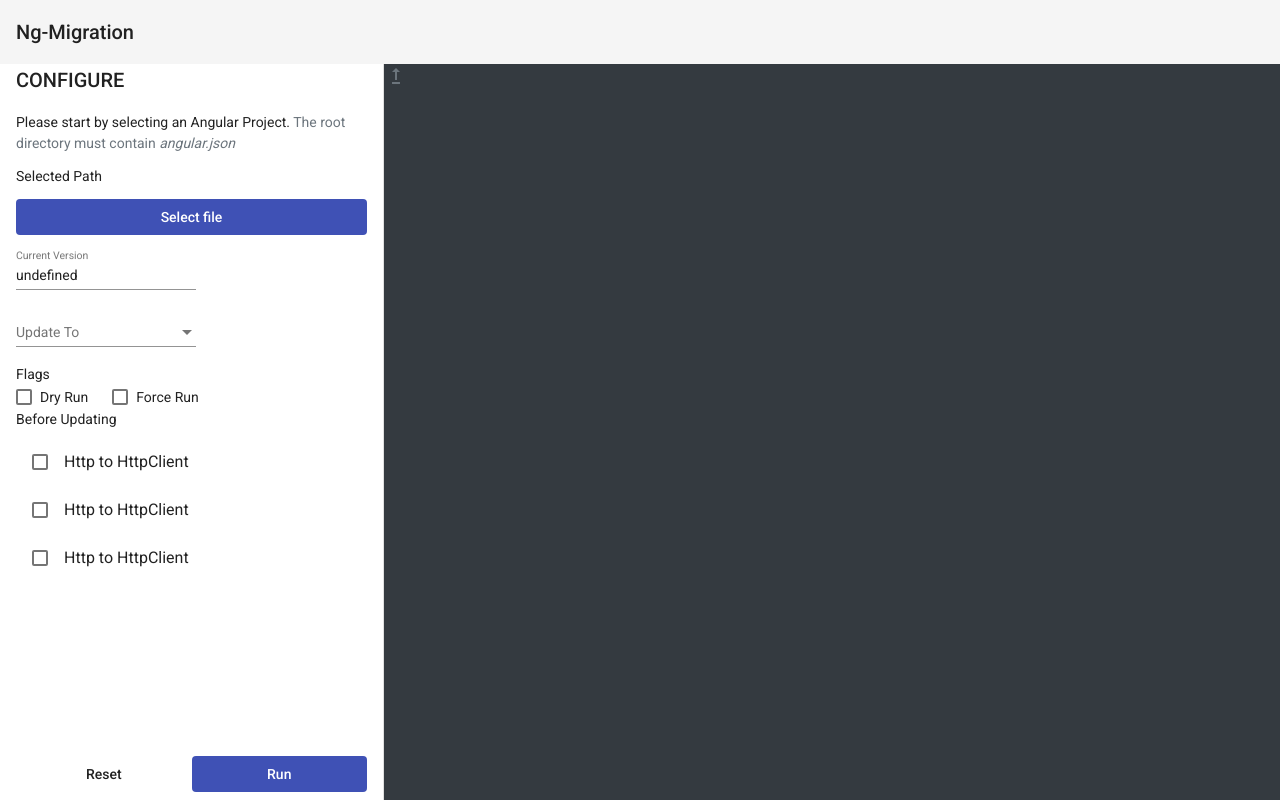
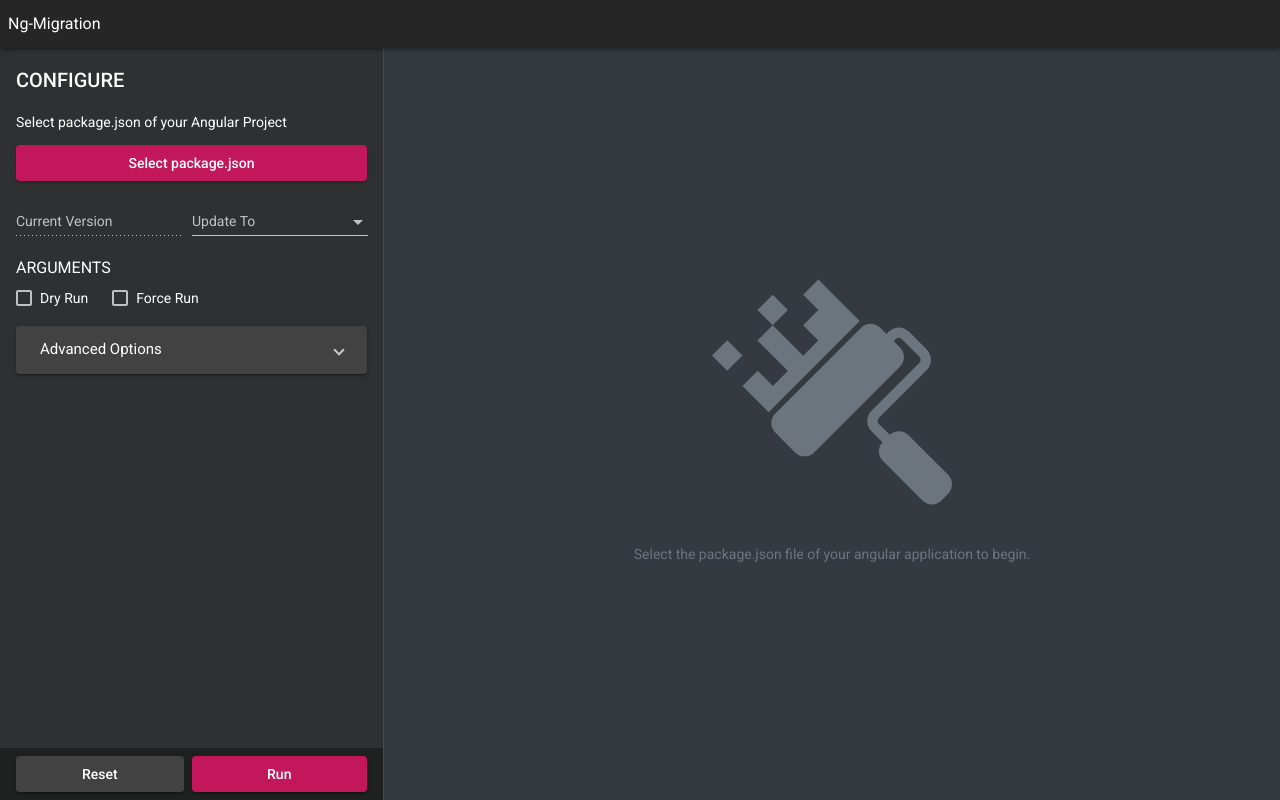
Before and after one commit to AngshumanT695/MigrationApp, an Angular app: page / in a window 1280 px wide. Built offline with nearby package versions, Linux system fonts and the light colour scheme.

Commit message:
UI Changes

```diff
--- a/angular.json
+++ b/angular.json
@@ -28,7 +28,7 @@
               "src/assets"
             ],
             "styles": [
-              "./node_modules/@angular/material/prebuilt-themes/indigo-pink.css",
+              "./node_modules/@angular/material/prebuilt-themes/pink-bluegrey.css",
               "node_modules/bootstrap/dist/css/bootstrap-grid.min.css",
               "src/styles.less"
             ],
--- a/src/app/app.component.html
+++ b/src/app/app.component.html
@@ -1,22 +1,23 @@
-<mat-toolbar>
-  <span>Ng-Migration</span>
-</mat-toolbar>
+<header class="app-header mat-elevation-z3">
+  <h1>Ng-Migration</h1>
+</header>
+
 <mat-sidenav-container class="main-container bg-dark">
   <mat-sidenav mode="side" opened class="side-drawer">
     <div class="d-flex flex-column h-100">
-      <h2 class="px-3">CONFIGURE</h2>
+      <h2 class="px-3 pt-3">CONFIGURE</h2>
       <div class="px-3 flex-grow-1 overflow-auto">
-        <p>Please start by selecting an Angular Project.<span class="text-muted"> The root directory must contain <span
-              class="font-italic">angular.json</span></span></p>
-        <p>Selected Path </p>
-        <button mat-flat-button color="primary" class="w-100" (click)="choosePath()">Select file</button>
+
+        <div>
+          <p>Select package.json of your Angular Project</p>
+          <button mat-raised-button color="primary" class="w-100" (click)="choosePath()">Select package.json</button>
           <input type="file" #fileInput class="d-none" accept=".json" (change)="onFileSelect($event)">
-        <div class="mt-3">
-          <mat-form-field class="mr-2">
+          <div class="d-flex mt-3">
+            <mat-form-field class="w-50 mr-2">
               <mat-label>Current Version</mat-label>
-            <input matInput [value]="version" readonly>
+              <input matInput [value]="version" readonly disabled>
             </mat-form-field>
-          <mat-form-field>
+            <mat-form-field class="w-50">
               <mat-label>Update To</mat-label>
               <mat-select name="updateTo">
                 <mat-option>Choose</mat-option>
@@ -24,41 +25,46 @@
               </mat-select>
             </mat-form-field>
           </div>
-        <div>
-          <div>Flags</div>
-          <mat-checkbox [disabled]="dryRunFlagDisabled" class="pr-4"> Dry Run </mat-checkbox>
-          <mat-checkbox [disabled]="forceRunFlagDisabled"> Force Run </mat-checkbox>
         </div>
-        <p class="m-0">Before Updating</p>
-        <mat-selection-list #replacementActionList>
-          <mat-list-option checkboxPosition="before" >Http to HttpClient</mat-list-option>
-          <mat-list-option checkboxPosition="before">Http to HttpClient</mat-list-option>
-          <mat-list-option checkboxPosition="before">Http to HttpClient</mat-list-option>
-        </mat-selection-list>
-        <!--<mat-accordion>
+
+        <div class="mb-3">
+          <h3 class="mb-1">ARGUMENTS</h3>
+          <mat-checkbox class="pr-4">Dry Run</mat-checkbox>
+          <mat-checkbox> Force Run </mat-checkbox>
+        </div>
+
+        <mat-accordion>
           <mat-expansion-panel>
             <mat-expansion-panel-header>
               <mat-panel-title>
-                Before Updating
+                Advanced Options
               </mat-panel-title>
             </mat-expansion-panel-header>
+            <div>
               <mat-selection-list #replacementActionList>
-              <mat-list-option checkboxPosition="before">Http to HttpClient</mat-list-option>
-              <mat-list-option checkboxPosition="before">Http to HttpClient</mat-list-option>
-              <mat-list-option checkboxPosition="before">Http to HttpClient</mat-list-option>
+                <h5 class="m-0">Migrations before updating</h5>
+                <mat-list-option class="mb-2" checkboxPosition="before">
+                  Renderer will be converted to Renderer2
+                </mat-list-option>
+                <mat-list-option class="mb-2" checkboxPosition="before">
+                  Legacy HttpModule will be changed to HttpClientModule
+                </mat-list-option>
               </mat-selection-list>
+            </div>
           </mat-expansion-panel>
-        </mat-accordion>-->
+        </mat-accordion>
       </div>
-      <div class="px-3 py-2">
-        <button mat-flat-button class="w-50" >Reset</button>
-        <button mat-flat-button color="primary" class="w-50" type="submit" >Run</button>
+
+      <div class="px-3 py-2 toolbar-footer d-flex">
+        <button mat-raised-button class="w-50 mr-2">Reset</button>
+        <button mat-raised-button color="primary" class="w-50" type="submit">Run</button>
       </div>
     </div>
   </mat-sidenav>
   <mat-sidenav-content>
-    <div class="text-secondary">
-      <mat-icon>upgrade</mat-icon>
+    <div class="fresh-start text-secondary" (click)="choosePath()">
+      <img class="fresh-start-icon" src="assets/renovate.svg">
+      <P>Select the package.json file of your angular application to begin.</P>
     </div>
   </mat-sidenav-content>
 </mat-sidenav-container>
--- a/src/app/app.component.less
+++ b/src/app/app.component.less
@@ -1,60 +1,62 @@
 :host {
   display: block;
 }
-.main-container {
-  display: flex;
-  min-height: calc(100vh - 64px);
-  justify-content: stretch;
-  .side-drawer {
-    width: 30%;
+
+.app-header {
+  position: relative;
+  padding: .5rem;
+  color: #fff;
+  background: #262626;
+  z-index: 100;
+
+  h1 {
+    margin: 0;
+    font-size: 1rem;
   }
 }
+
+.main-container {
+  min-height: calc(100vh - 48px);
+
+}
+
+.mat-drawer {
+  background-color: #2e3031;
+}
+
+.side-drawer {
+  min-width: 270px;
+  width: 30%;
+}
+
+.mat-list-option {
+  margin-bottom: 0.5rem;
+  font-size: 0.9rem;
+}
+
+.toolbar-footer {
+  background-color: #1f2020;
+}
+
 .w-50 {
   width: 50%;
 }
 
+.w-50.mr-2 {
+  width: calc(50% - 0.5rem);
+}
 
-/*.main-container {
-  position: fixed;
+.fresh-start {
   display: flex;
   flex-direction: column;
-  top: 50%;
-  left: 50%;
-  transform: translate(-50%, -50%);
-  margin: 0 auto;
-  width: 500px;
-  min-height: 400px;
-  max-height: 660px;
-  overflow: hidden;
-
-  @media (min-width: 576px) {
-    width: 560px;
-  }
-
-  @media (min-width: 768px) {
-    width: 620px;
-  }
+  height: calc(100vh - 48px);
+  justify-content: center;
+  align-items: center;
+  cursor: default;
 }
 
-mat-card-title {
-  transition: 0.2s all ease;
+.fresh-start-icon {
+  margin-bottom: 2rem;
+  height: 15rem;
+  width: 15rem;
 }
-
-.main-header {
-  position: relative;
-  font-size: 2rem;
-}
-
-.main-header-sup {
-  position: absolute;
-  top: 0;
-  right: 0;
-  font-size: 0.3em;
-}
-
-.animation-container {
-  display: flex;
-  flex-direction: column;
-  flex-grow: 1;
-}
-*/
--- a/src/app/app.component.ts
+++ b/src/app/app.component.ts
@@ -1,39 +1,18 @@
 import { Component, ViewChild, ElementRef } from '@angular/core';
 import { NavigationEnd, Router, RouterOutlet } from '@angular/router';
-import { Observable } from 'rxjs';
-import { distinctUntilChanged, filter, map } from 'rxjs/operators';
-import { routerAnimations } from './app-animations';
 
 @Component({
   selector: 'app-root',
   templateUrl: './app.component.html',
-  styleUrls: ['./app.component.less'],
-  animations: [routerAnimations]
+  styleUrls: ['./app.component.less']
 })
 export class AppComponent {
 
-  isFirstPage: Observable<boolean>;
-  version: string;
-  dryRunFlagDisabled: boolean;
-  forceRunFlagDisabled: boolean;
-  @ViewChild('fileInput') fileInput: ElementRef;
-
-  constructor(
-    private router: Router
-  ) {
-    this.isFirstPage = this.router.events.pipe(
-      filter(e => e instanceof NavigationEnd),
-      map((e: NavigationEnd) => e.url === '/'),
-      distinctUntilChanged()
-    );
-  }
-
-  prepareRoute(outlet: RouterOutlet) {
-    return outlet?.activatedRouteData?.animationKey;
-  }
+  version = '';
+  @ViewChild('fileInput') fileInput: ElementRef<HTMLElement>;
 
   choosePath() {
-    this.fileInput.nativeElement.click();
+    this.fileInput?.nativeElement.click();
   }
 
   onFileSelect(e) {
--- a/src/app/app.module.ts
+++ b/src/app/app.module.ts
@@ -19,6 +19,7 @@
 import { MatSelectModule } from '@angular/material/select';
 import { MatCheckboxModule } from '@angular/material/checkbox';
 import { MatListModule } from '@angular/material/list';
+import { MatExpansionModule } from '@angular/material/expansion';
 
 @NgModule({
   declarations: [
@@ -41,7 +42,8 @@
     MatToolbarModule,
     MatSelectModule,
     MatCheckboxModule,
-    MatListModule
+    MatListModule,
+    MatExpansionModule
   ],
   providers: [],
   bootstrap: [AppComponent]
```
Also changed, not shown: src/assets/renovate.svg (added), 1 other file (tests, documents, lock files or other folders). Lines whose indentation alone changed are shown as unchanged.
